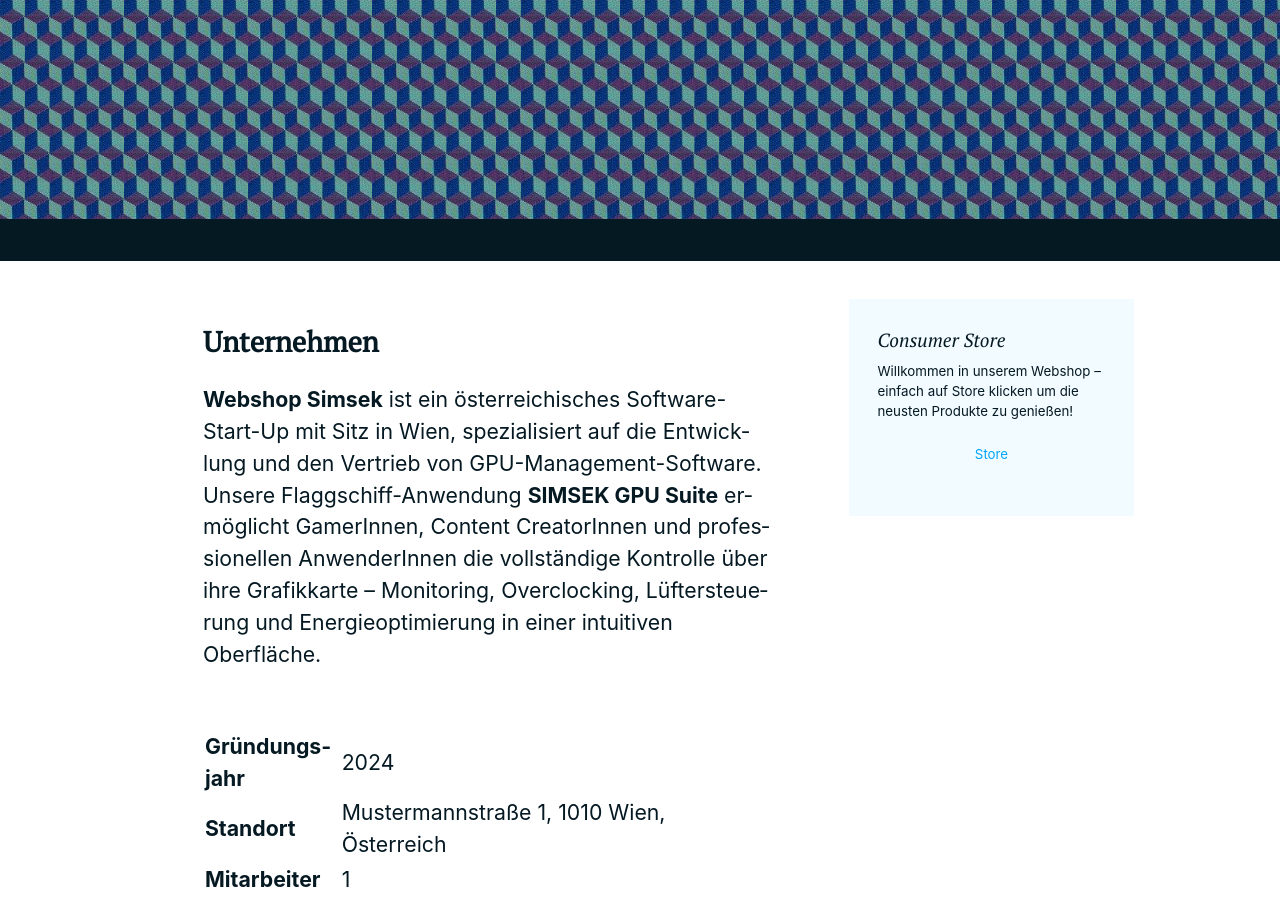
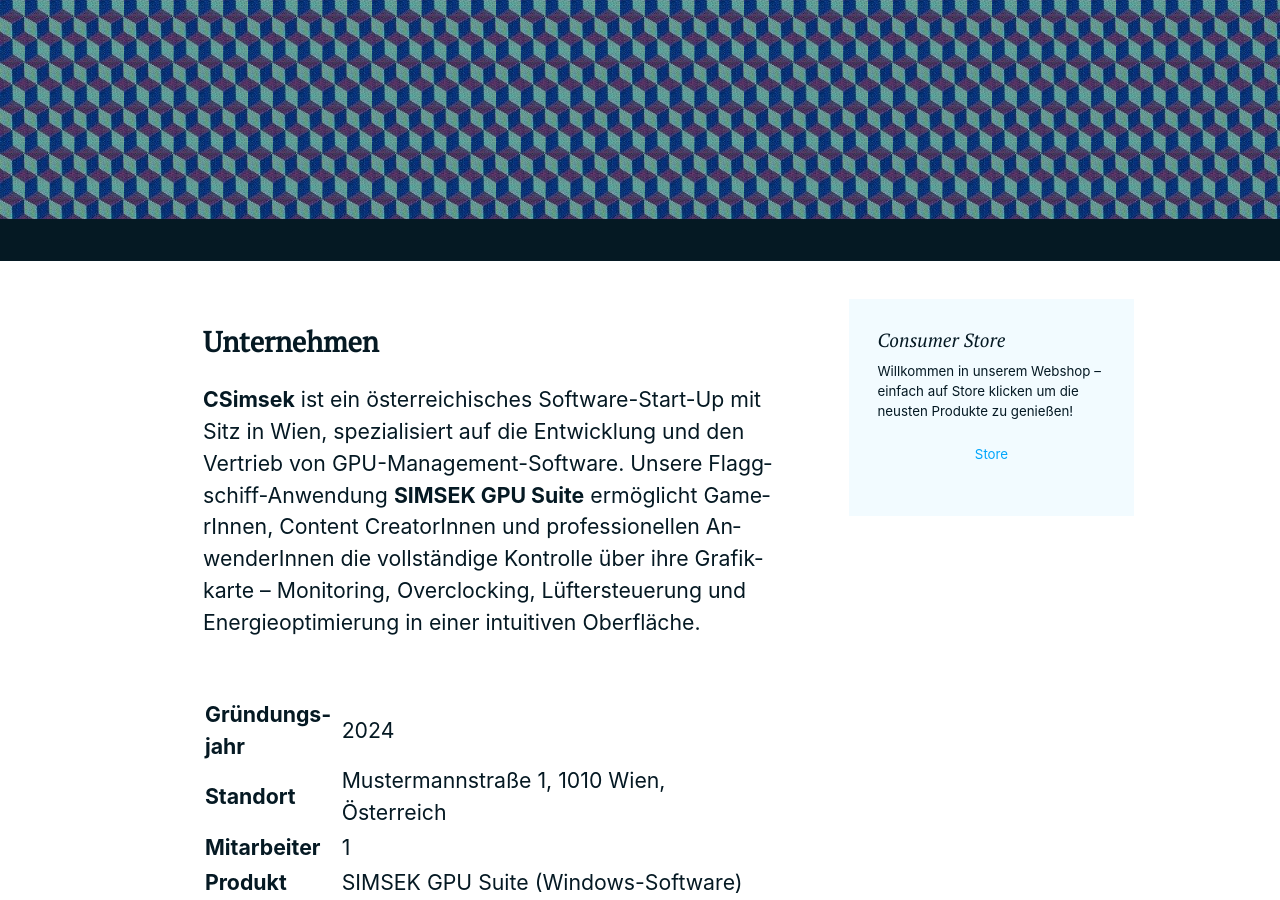
Before and after one commit to KernInformatik/kerninformatik.github.io, a Jekyll site: the page built from index.md, in a window 1280 px wide and 900 px high. Built offline with Jekyll 4.4.1, drawn with Linux system fonts in a browser that asks for light colours.

Commit message:
Unternehmensänderung

```diff
--- a/index.md
+++ b/index.md
@@ -5,7 +5,7 @@ title: Über uns
 
 ## Unternehmen
 
-**Webshop Simsek** ist ein österreichisches Software-Start-Up mit Sitz in Wien, spezialisiert auf die Entwicklung und den Vertrieb von GPU-Management-Software. Unsere Flaggschiff-Anwendung **SIMSEK GPU Suite** ermöglicht GamerInnen, Content CreatorInnen und professionellen AnwenderInnen die vollständige Kontrolle über ihre Grafikkarte – Monitoring, Overclocking, Lüftersteuerung und Energieoptimierung in einer intuitiven Oberfläche.
+**CSimsek** ist ein österreichisches Software-Start-Up mit Sitz in Wien, spezialisiert auf die Entwicklung und den Vertrieb von GPU-Management-Software. Unsere Flaggschiff-Anwendung **SIMSEK GPU Suite** ermöglicht GamerInnen, Content CreatorInnen und professionellen AnwenderInnen die vollständige Kontrolle über ihre Grafikkarte – Monitoring, Overclocking, Lüftersteuerung und Energieoptimierung in einer intuitiven Oberfläche.
 
 | | |
 |---|---|
```
